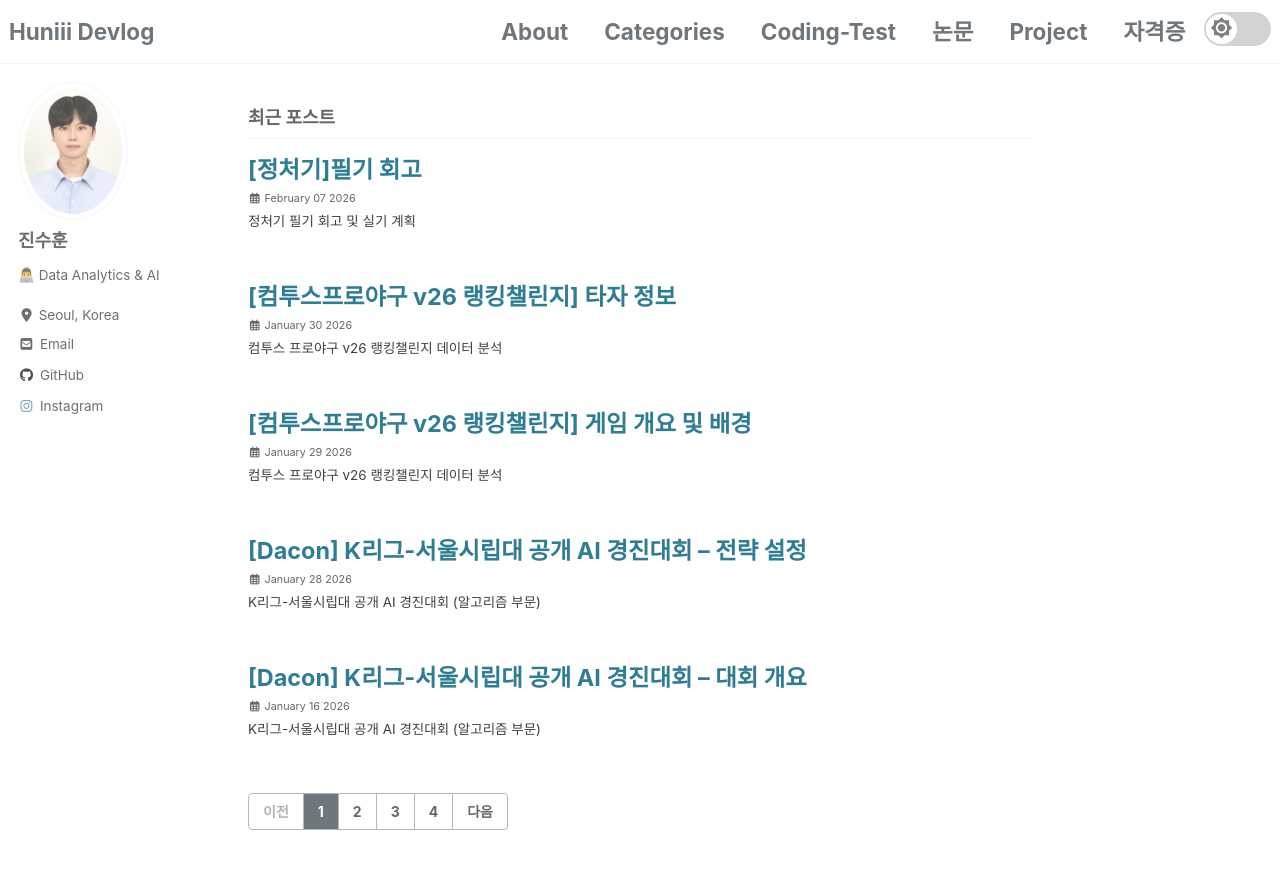
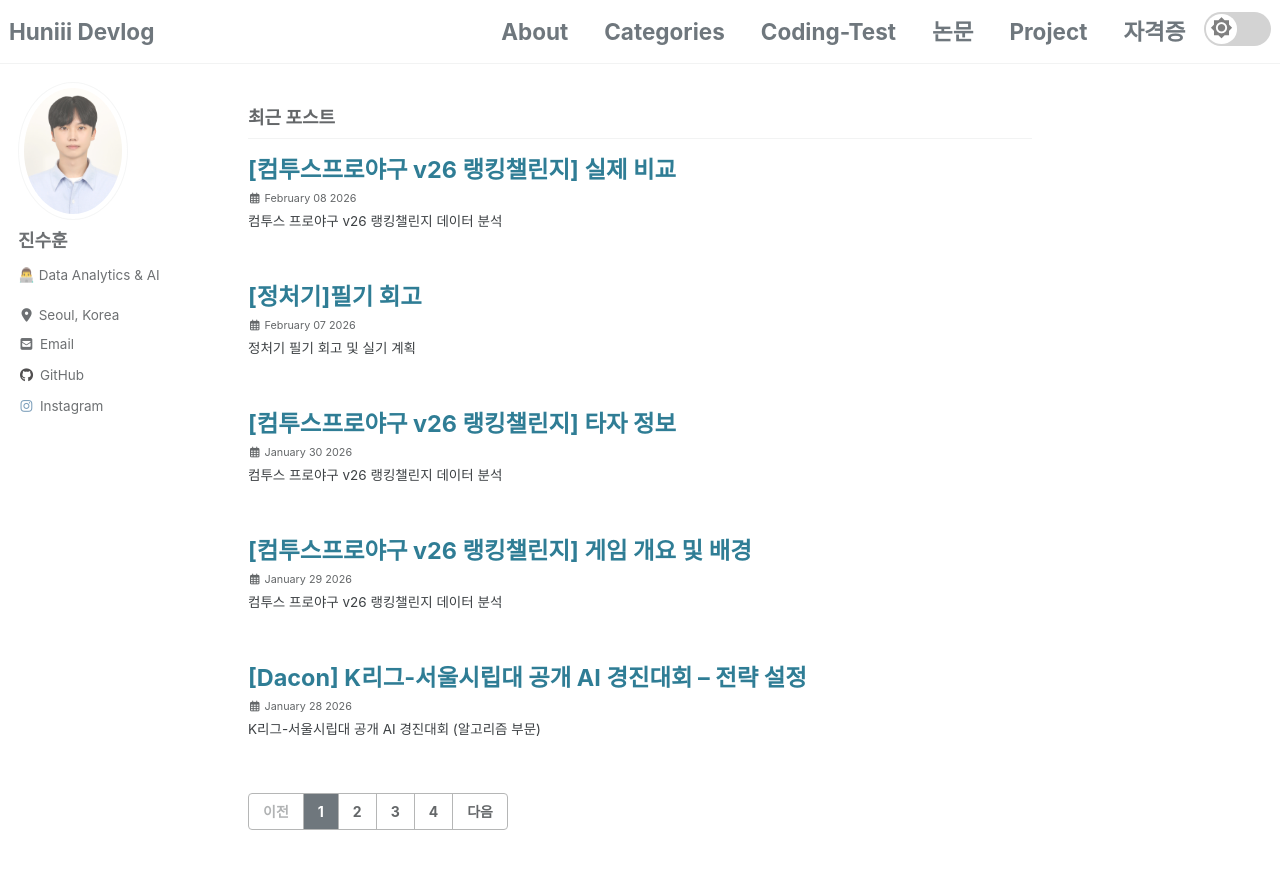
Before and after one commit to huniii32/huniii32.github.io, a Jekyll site: the page built from index.html, in a window 1280 px wide and 900 px high. Shown: the top 869 px of the window. Built offline with Jekyll 4.4.1, drawn with Linux system fonts in a browser that asks for light colours; cached includes are drawn as plain includes; nearby versions of some CDN libraries; some web fonts are replaced; the list of posts is cut into pages by our own code.

Commit message:
Fix: Posting

```diff
--- a/_posts/2026-02-07-certification-01.md
+++ b/_posts/2026-02-07-certification-01.md
@@ -37,11 +37,13 @@ CBT 시험이라 바로 가채점 결과가 나왔음
 
 👉 **전 과목 과락 없이 필기 합격**
 
+내가 좋은 점수로 합격한 것은 아니지만 몇가지 꿀팁을 주고자 한다..!
+
 ---
 
 ## ⏱️ 현실적인 조건 – 준비 기간은 단 1주일
 
-이번 시험 준비는 시험 접수 마지막날에 알아서 바로 남은 자리 찾아서 접수했었다..
+이번 시험 준비는 추가 시험 접수 마지막날에 알아서 바로 남은 자리 찾아서 접수했었다..
 그래서 실질적으로 준비할 수 있는 시간이 부족 했지만 기본적인 개념은 알고있던터라 문제없이 준비를 했었다..!
 
 - 실질적인 공부 기간: **약 7일**
@@ -61,7 +63,7 @@ CBT 시험이라 바로 가채점 결과가 나왔음
 - 기본적인 알고리즘 및 코딩
 - 객체지향 개념
 
-그래서: 👉 **새로 공부하기보단 ‘기억 복구’에 집중**
+👉 **새로 공부하기보단 ‘기억 복구’에 집중**
 
 - 개념서를 정독 ❌
 - 핵심 요약 훑기 ⭕
@@ -78,9 +80,16 @@ CBT 시험이라 바로 가채점 결과가 나왔음
   <img src="{{ '/assets/images/certification/quick_easy_book.jpg' | relative_url }}">
 </figure>
 
-가장 먼저 한 일:
+이책의 장점으로는 빠른 시간내에 공부를 해야한다면 핵심 유형만 수록되어 기출대비 가능!!
+추가로 시나공 사이트에서 CBT 시험 가능 -> 미리 체험해보기?
 
-- 각 과목에서 반복 출제되는 주제 개념 확인
+아무튼 내가 가장 먼저 한 일
+
+<figure class="figure-ui">
+  <img src="{{ '/assets/images/certification/book_menu.jpg' | relative_url }}">
+</figure>
+
+- 각 과목에서 반복 출제되는 주제 개념 확인(위에 사진과 같이 유형 중요도가 있어 어떤 문제가 나오겠구나 확인)
 - 이런 개념이 있었구나 넘어가기(어차피 한번에 다 못외움)
 - 각 과목의 기출 문제 정답의 이유 매칭하기
 
@@ -90,17 +99,20 @@ CBT 시험이라 바로 가채점 결과가 나왔음
 
 📌 총 **기출 5회분** 집중 풀이
 
-여기서 중요 포인트:
+> 틀린 문제 → 개념 바로 확인
+> 맞춘 문제 → 왜 맞았는지 확인
 
-- 틀린 문제 → 개념 바로 확인
-- 맞춘 문제 → 왜 맞았는지 확인
-
-이 과정에서 느낀 점:
+이 과정에서 느낀 점
 
 > 정처기는 “문제은행형 시험” 성향이 매우 강함
 
+<figure class="figure-ui">
+  <img src="{{ '/assets/images/certification/book_problem.jpg' | relative_url }}">
+</figure>
+
 - 표현만 바뀌고 구조는 거의 동일
 - 개념을 깊게 묻기보다 **패턴 암기형**
+- 기출을 반복해서 풀다보면 정답만 눈에 보일텐데 정답 이유와 함께 매칭하며 풀기
 
 ---
 
@@ -120,9 +132,9 @@ CBT 시험이라 바로 가채점 결과가 나왔음
 
 ### 내가 성공했다고 느낀 이유
 
-- 전 범위 욕심 안 냄
-- 빈출 위주로 압축 학습
-- 기출 반복으로 패턴 익힘
+- 전 범위 욕심 안 냄(암기가 부족한 나에게는 순서 맞추기 이런거는 배제)
+- 빈출 위주로 빠른 학습
+- 기출 반복으로 문제 패턴 확인
 
 ### 만약 다시 한다면 이렇게 추천
 
--- /dev/null
+++ b/_posts/2026-02-08-game-03.md
@@ -0,0 +1,17 @@
+---
+title: "[컴투스프로야구 v26 랭킹챌린지] 실제 비교"
+excerpt: "컴투스 프로야구 v26 랭킹챌린지 데이터 분석"
+categories:
+ - baseballgame
+tags:
+  - baseball
+  - sports data
+  - data analytics
+search: true
+
+toc: true
+toc_sticky: true
+use_math: true
+---
+
+# ⚾ 컴투스 프로야구 데이터 분석 시리즈(타자 정보)
```
Also changed, not shown: other parts of _posts/2026-02-07-certification-01.md (+2 -2 lines), 2 other files.
